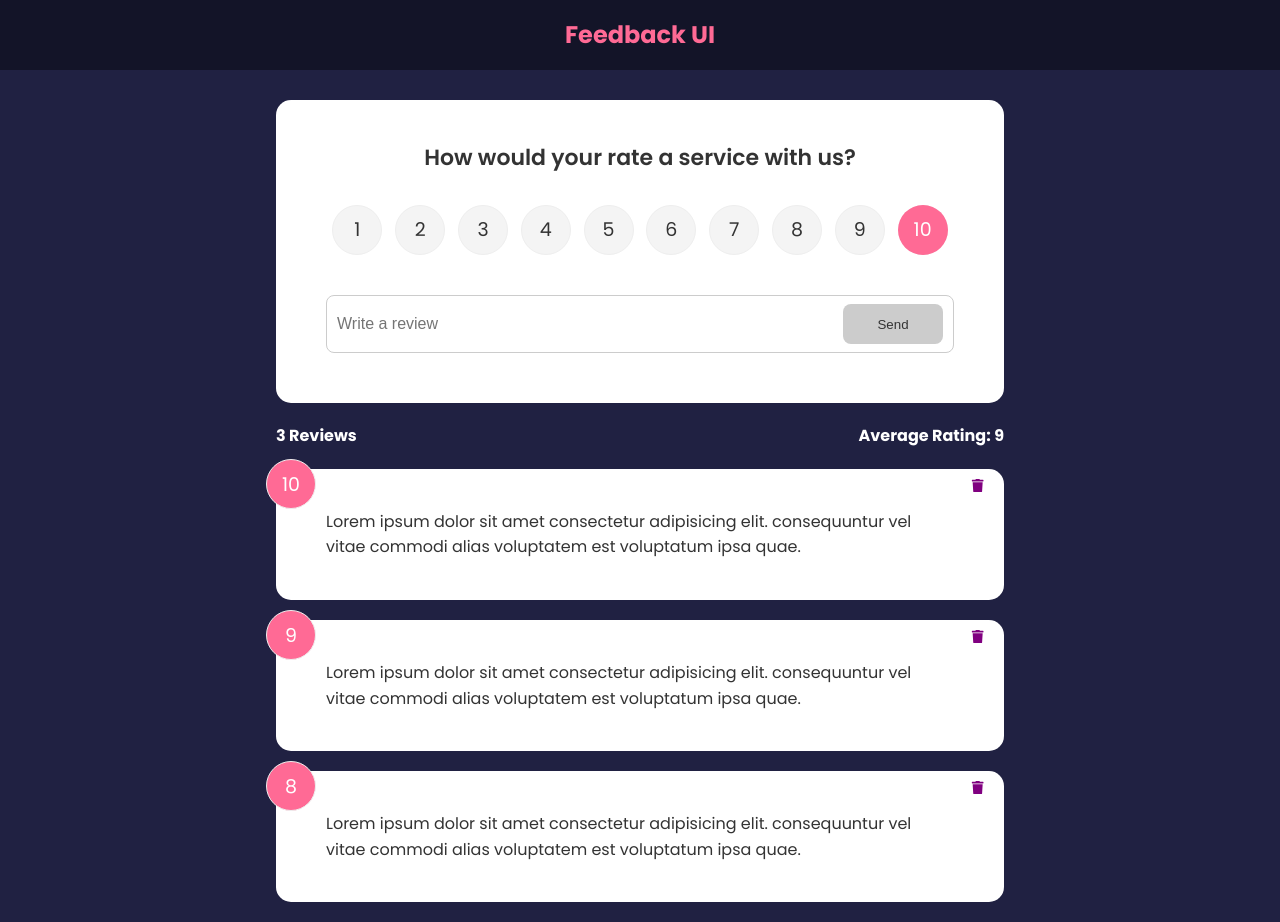
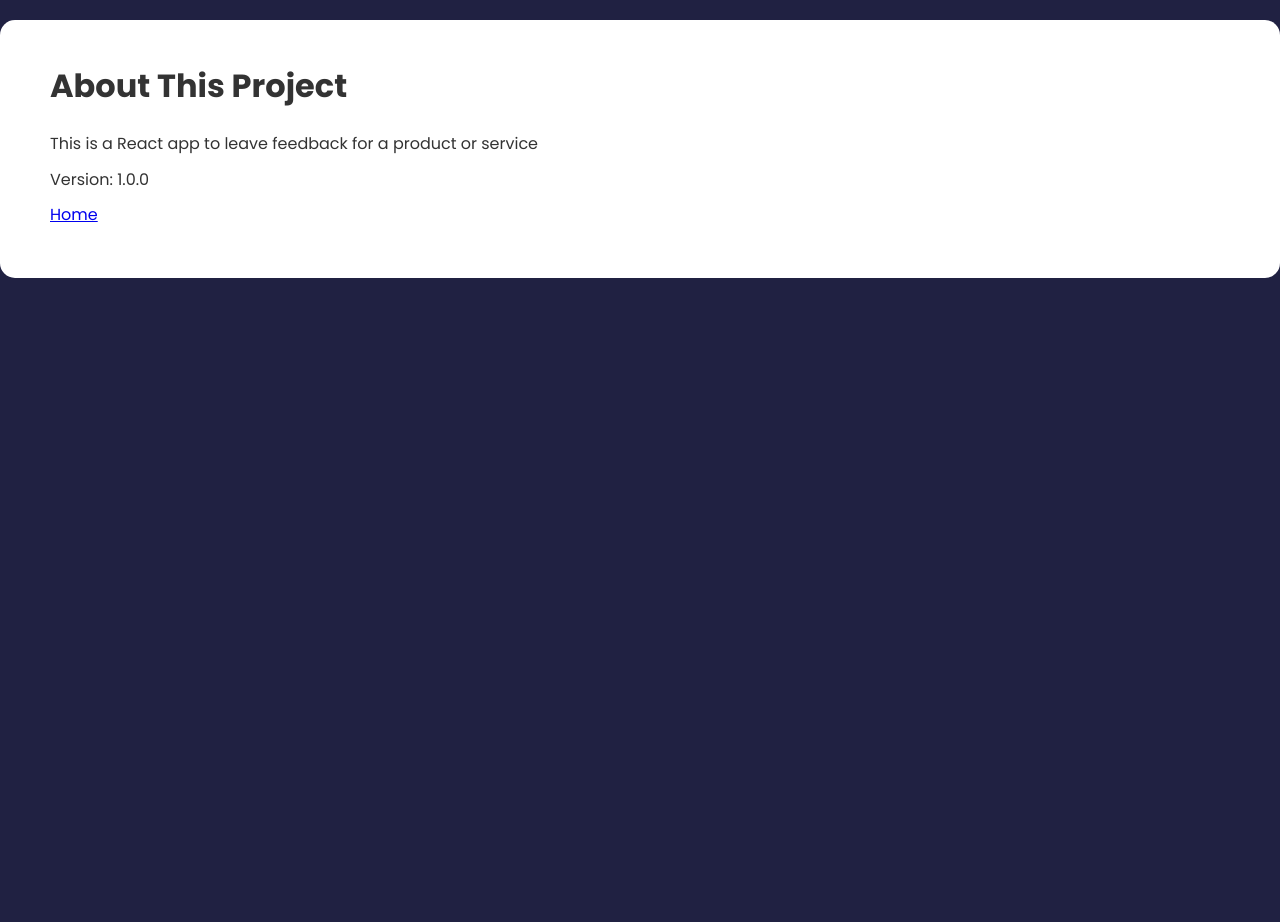
Before and after one commit to Ted-AfroEm/Feedback-UI, a React (Create React App) app: page /about in a window 1280 px wide. After the commit the page ends 800 px from the top, so only its background shows below. Built offline with nearby package versions, Linux system fonts and the light colour scheme.

Commit message:
Add react router dom

```diff
--- a/package.json
+++ b/package.json
@@ -5,10 +5,14 @@
   "dependencies": {
     "cra-template": "1.2.0",
     "framer-motion": "^10.12.17",
+    "localforage": "^1.10.0",
+    "match-sorter": "^6.3.1",
     "react": "^18.2.0",
     "react-dom": "^18.2.0",
     "react-icons": "^4.10.1",
+    "react-router-dom": "^6.14.0",
     "react-scripts": "5.0.1",
+    "sort-by": "^1.2.0",
     "uuid": "^9.0.0"
   },
   "scripts": {
--- a/src/App.js
+++ b/src/App.js
@@ -1,10 +1,13 @@
 import { useState } from "react";
 import { v4 as uuidv4 } from "uuid";
+import { Link } from "react-router-dom";
 import Header from "./components/Header";
 import FeedbackData from "./data/FeedbackData";
 import FeedbackList from "./components/FeedbackList";
 import FeedbackStats from "./components/FeedbackStats";
 import FeedbackForm from "./components/FeedbackForm";
+import AboutPage from "./pages/AboutPage.tsx";
+import AboutIconLink from "./components/AboutIconLink.tsx";
 
 const App = () => {
   const [feedback, setFeedback] = useState(FeedbackData);
@@ -24,6 +27,7 @@ const App = () => {
         <FeedbackForm handleAdd={addFeedback} />
         <FeedbackStats feedback={feedback} />
         <FeedbackList feedback={feedback} handleDelete={deleteFeedback} />
+        <AboutIconLink />
       </div>
     </>
   );
--- /dev/null
+++ b/src/components/AboutIconLink.tsx
@@ -0,0 +1,15 @@
+import React from "react";
+import { Link } from "react-router-dom";
+import { FaQuestion } from "react-icons/fa";
+
+const AboutIconLink = () => {
+  return (
+    <div className="about-link">
+      <Link to={`about`}>
+        <FaQuestion size={30} />
+      </Link>
+    </div>
+  );
+};
+
+export default AboutIconLink;
--- /dev/null
+++ b/src/error-page.jsx
@@ -0,0 +1,16 @@
+import { useRouteError } from "react-router-dom";
+
+export default function ErrorPage() {
+  const error = useRouteError();
+  console.error(error);
+
+  return (
+    <div id="error-page">
+      <h1>Oops!</h1>
+      <p>Sorry, an unexpected error has occured.</p>
+      <p>
+        <i>{error.statusText || error.message}</i>
+      </p>
+    </div>
+  );
+}
--- a/src/index.css
+++ b/src/index.css
@@ -228,3 +228,11 @@ input:focus {
     width: 80%;
   }
 }
+
+#error-page {
+  display: flex;
+  flex-direction: column;
+  align-items: center;
+  justify-content: center;
+  width: 100%;
+}
--- a/src/index.js
+++ b/src/index.js
@@ -1,11 +1,26 @@
 import React from "react";
 import ReactDOM from "react-dom/client";
+import { createBrowserRouter, RouterProvider } from "react-router-dom";
 import "./index.css";
 import App from "./App";
+import ErrorPage from "./error-page";
+import AboutPage from "./pages/AboutPage.tsx";
+
+const router = createBrowserRouter([
+  {
+    path: "/",
+    element: <App />,
+    errorElement: <ErrorPage />,
+  },
+  {
+    path: "/about",
+    element: <AboutPage />,
+  },
+]);
 
 const root = ReactDOM.createRoot(document.getElementById("root"));
 root.render(
   <React.StrictMode>
-    <App />
+    <RouterProvider router={router} />
   </React.StrictMode>
 );
--- /dev/null
+++ b/src/pages/AboutPage.tsx
@@ -0,0 +1,20 @@
+import React from "react";
+import { Link } from "react-router-dom";
+import Card from "../components/shared/Card";
+
+const AboutPage = () => {
+  return (
+    <Card>
+      <div className="about">
+        <h1>About This Project</h1>
+        <p>This is a React app to leave feedback for a product or service</p>
+        <p>Version: 1.0.0</p>
+        <p>
+          <Link to={"/"}>Home</Link>
+        </p>
+      </div>
+    </Card>
+  );
+};
+
+export default AboutPage;
```
Also changed, not shown: src/routes/roots.tsx (added, +10 -0 lines), 1 other file (tests, documents, lock files or other folders).
